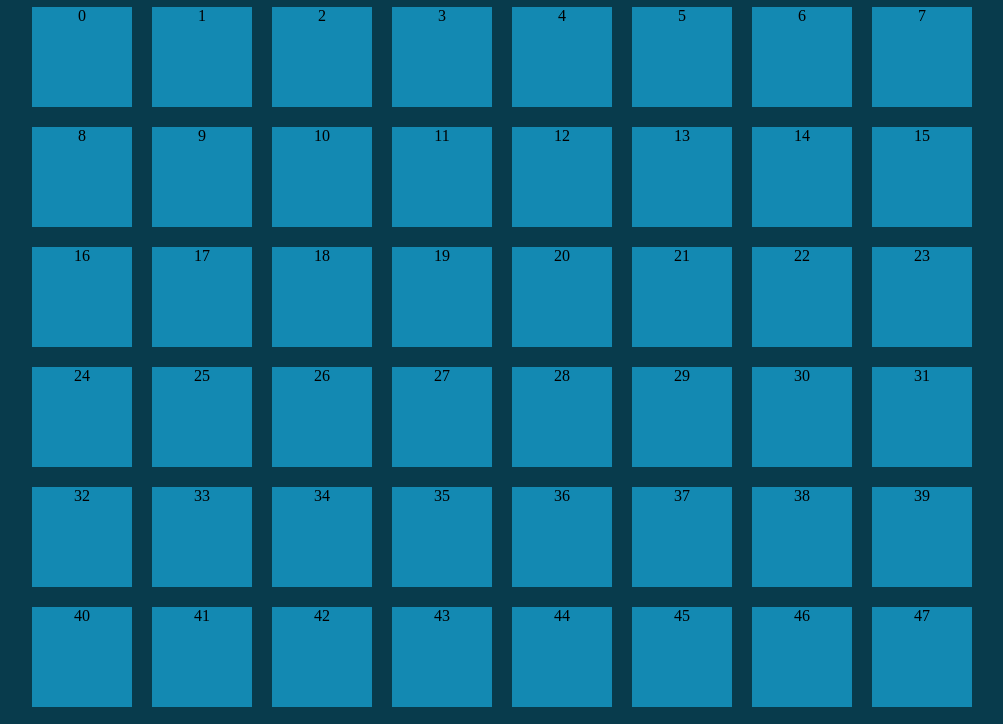
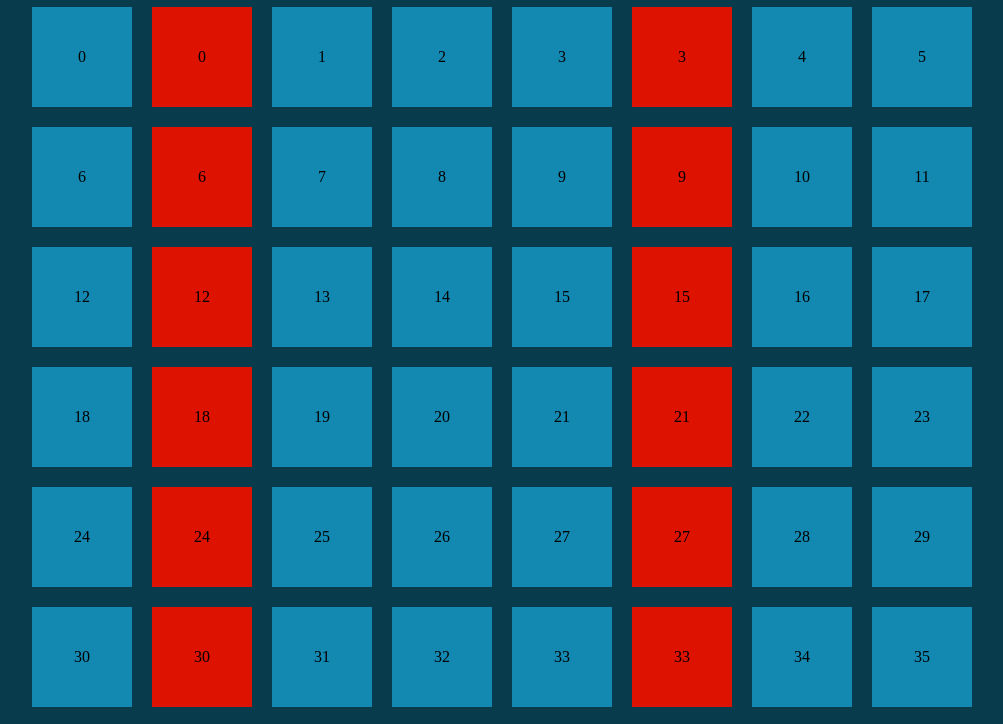
Before and after one commit to gabrielebarcellona/js-fizzbuzz, a plain HTML site: page index.html in a window 1280 px wide. Shown: the part 71-795 px from the top of the page, without its empty margins (118-1121 px from the left). Drawn offline with Linux system fonts and the light colour scheme.

Commit message:
last commit

```diff
--- a/script.js
+++ b/script.js
@@ -5,4 +5,8 @@ for (let i = 0 ; i <= 100 ; i++) {
 console.log(i);
 elecontainer.innerHTML = elecontainer.innerHTML + ` <div class="quadrato">${i}</div> `
 
+if(i% 3 == 0){
+elecontainer.innerHTML = elecontainer.innerHTML +  ` <div class="quadrato-rosso">${i}</div> `
 }
+
+}
--- a/style.css
+++ b/style.css
@@ -25,7 +25,7 @@ h1{
 .quadrato{
     display: flex;
     justify-content: center;
-    align-self: center;
+    align-items: center;
     height: 100px;
     width: 100px;
     background-color: #1389b2;
@@ -34,7 +34,7 @@ h1{
 .quadrato-rosso{
     display: flex;
     justify-content: center;
-    align-self: center;
+    align-items: center;
     height: 100px;
     width: 100px;
     background-color: #dd1200;
```
